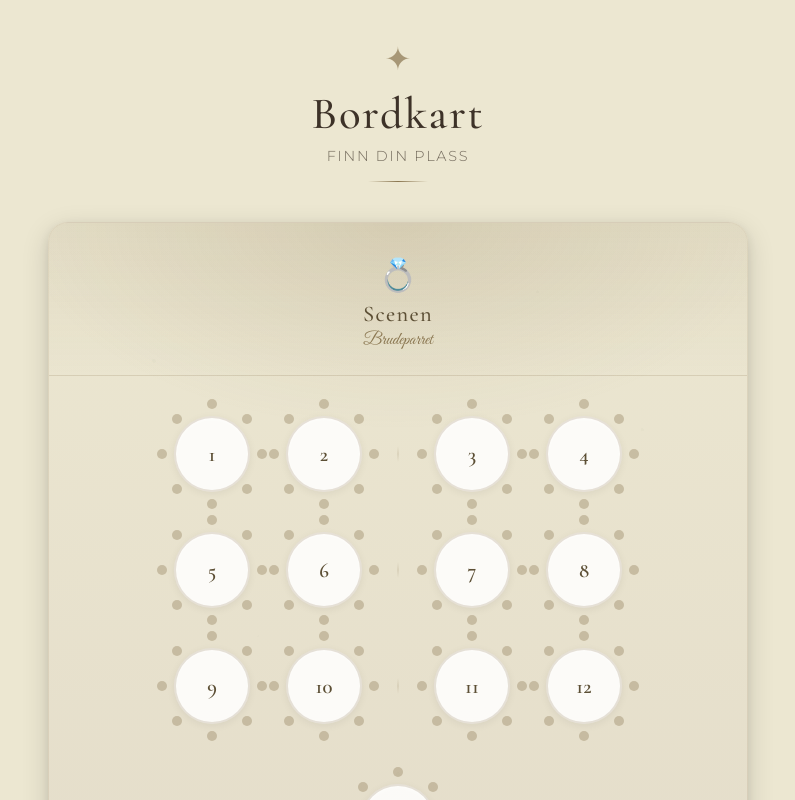
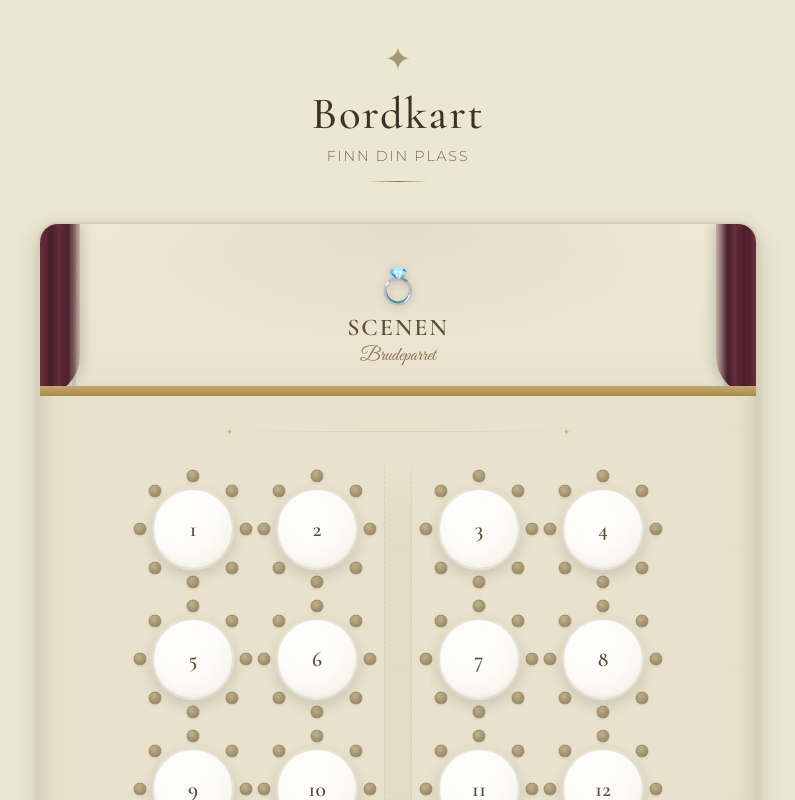
Before and after one commit to mahmoudAndRanim/wedding-map, a React (Vite) app: page / in a window 1280 px wide. Shown: the top 800 px of the page, without its empty margins (242-1037 px from the left). Built offline with nearby package versions, Linux system fonts and the light colour scheme.

Commit message:
feat: 14 tables, realistic stage with curtains, more space, polished design

```diff
--- a/src/components/Stage.jsx
+++ b/src/components/Stage.jsx
@@ -1,9 +1,21 @@
 export default function Stage() {
   return (
     <div className="stage">
-      <div className="stage__icon">💍</div>
-      <div className="stage__label">Scenen</div>
-      <div className="stage__sub">Brudeparret</div>
+      <div className="stage__platform">
+        <div className="stage__curtain-left" />
+        <div className="stage__curtain-right" />
+        <div className="stage__spotlight stage__spotlight--left" />
+        <div className="stage__spotlight stage__spotlight--right" />
+        <div className="stage__content">
+          <div className="stage__icon">💍</div>
+          <div className="stage__label">Scenen</div>
+          <div className="stage__sub">Brudeparret</div>
+        </div>
+        <div className="stage__edge" />
+      </div>
+      <div className="stage__spacer">
+        <div className="stage__floor-pattern" />
+      </div>
     </div>
   )
 }
--- a/src/components/TableRows.jsx
+++ b/src/components/TableRows.jsx
@@ -26,14 +26,10 @@ function Table({ table, isActive, onClick }) {
 
 export default function TableRows({ tables, activeTableId, onTableClick }) {
   /*
-    Layout: 13 tables total
-    - Tables 1-12: arranged in rows of 4 (2 left | aisle | 2 right)
-      Row 1 (front, near stage): tables 1, 2 | 3, 4
-      Row 2: tables 5, 6 | 7, 8
-      Row 3: tables 9, 10 | 11, 12
-    - Table 13: centered at bottom
-
-    Numbering: 1 starts at front (near stage), goes left-to-right, row by row
+    Layout: 14 tables
+    - 12 tables in 3 rows of 4 (2 left | aisle | 2 right)
+    - 2 extra tables centered at the bottom
+    Numbering starts at 1 near the stage
   */
 
   const rows = [
@@ -47,6 +43,9 @@ export default function TableRows({ tables, activeTableId, onTableClick }) {
 
   return (
     <div className="tables-area">
+      {/* Aisle runs continuously */}
+      <div className="aisle-line" />
+
       {rows.map((row, ri) => (
         <div className="table-row" key={ri}>
           <div className="table-row__left">
@@ -73,13 +72,18 @@ export default function TableRows({ tables, activeTableId, onTableClick }) {
         </div>
       ))}
 
-      {/* Table 13 centered */}
+      {/* Tables 13 & 14 */}
       <div className="tables-extra">
         <Table
           table={tableMap[13]}
           isActive={activeTableId === 13}
           onClick={onTableClick}
         />
+        <Table
+          table={tableMap[14]}
+          isActive={activeTableId === 14}
+          onClick={onTableClick}
+        />
       </div>
     </div>
   )
--- a/src/data/tables.js
+++ b/src/data/tables.js
@@ -105,6 +105,14 @@ const tables = [
       'Gjest 13-5', 'Gjest 13-6', 'Gjest 13-7', 'Gjest 13-8',
     ],
   },
+  {
+    id: 14,
+    label: 'Bord 14',
+    guests: [
+      'Gjest 14-1', 'Gjest 14-2', 'Gjest 14-3', 'Gjest 14-4',
+      'Gjest 14-5', 'Gjest 14-6', 'Gjest 14-7', 'Gjest 14-8',
+    ],
+  },
 ]
 
 export default tables
--- a/src/index.css
+++ b/src/index.css
@@ -11,18 +11,26 @@
 :root {
   --bg: #ECE7D1;
   --bg-dark: #E4DDCA;
+  --bg-floor: #E8E2CC;
   --text: #3D3228;
   --text-dim: rgba(61, 50, 40, 0.68);
   --gold: #8A7650;
   --gold-soft: #9E8D62;
   --gold-deep: #5C4F35;
   --gold-glow: rgba(138, 118, 80, 0.15);
+  --gold-shimmer: rgba(138, 118, 80, 0.08);
   --rose-gold: #8E977D;
-  --card-bg: rgba(255, 255, 255, 0.85);
-  --card-bg-hover: rgba(255, 255, 255, 0.95);
+  --card-bg: rgba(255, 255, 255, 0.88);
+  --card-bg-hover: rgba(255, 255, 255, 0.96);
+  --curtain: #6B2D3E;
+  --curtain-dark: #4A1F2B;
+  --stage-wood: #C4A96A;
+  --stage-wood-dark: #A68B4B;
   --shadow-sm: 0 2px 8px rgba(0, 0, 0, 0.06);
   --shadow-md: 0 4px 16px rgba(0, 0, 0, 0.1);
   --shadow-lg: 0 8px 28px rgba(0, 0, 0, 0.14), 0 3px 10px rgba(0, 0, 0, 0.08);
+  --shadow-table: 0 4px 12px rgba(0,0,0,0.08), 0 1px 3px rgba(0,0,0,0.06);
+  --shadow-table-hover: 0 8px 24px rgba(0,0,0,0.12), 0 2px 6px rgba(0,0,0,0.08);
   --radius: 12px;
   --radius-lg: 20px;
   --font-heading: 'Cormorant Garamond', Georgia, serif;
@@ -100,32 +108,54 @@ body {
 .hall {
   position: relative;
   width: 100%;
-  max-width: 700px;
+  max-width: 720px;
   margin: 20px auto 0;
-  background:
-    radial-gradient(ellipse 90% 50% at 50% 0%, var(--gold-glow) 0%, transparent 60%),
-    linear-gradient(180deg, var(--bg) 0%, var(--bg-dark) 100%);
+  background: var(--bg-floor);
   border-radius: var(--radius-lg);
-  border: 1px solid rgba(138, 118, 80, 0.15);
-  box-shadow: var(--shadow-lg);
+  border: 2px solid rgba(138, 118, 80, 0.18);
+  box-shadow:
+    var(--shadow-lg),
+    inset 0 0 60px rgba(138, 118, 80, 0.06);
   overflow: hidden;
-  padding: 0 0 40px;
+  padding: 0 0 44px;
 }
 
-/* Botanical dot pattern overlay */
+/* Wooden floor texture */
 .hall::before {
   content: '';
   position: absolute;
   inset: 0;
   pointer-events: none;
-  opacity: 0.35;
+  opacity: 0.4;
   background:
-    radial-gradient(circle at 15% 20%, rgba(130, 150, 120, 0.12) 2px, transparent 2px),
-    radial-gradient(circle at 85% 30%, rgba(130, 150, 120, 0.10) 1.5px, transparent 1.5px),
-    radial-gradient(circle at 50% 80%, rgba(130, 150, 120, 0.08) 2px, transparent 2px),
-    radial-gradient(circle at 30% 60%, rgba(130, 150, 120, 0.06) 1px, transparent 1px),
-    radial-gradient(circle at 70% 10%, rgba(130, 150, 120, 0.10) 1.5px, transparent 1.5px);
-  background-size: 100% 100%;
+    repeating-linear-gradient(
+      90deg,
+      transparent,
+      transparent 48px,
+      rgba(138, 118, 80, 0.04) 48px,
+      rgba(138, 118, 80, 0.04) 49px
+    ),
+    repeating-linear-gradient(
+      0deg,
+      transparent,
+      transparent 120px,
+      rgba(138, 118, 80, 0.03) 120px,
+      rgba(138, 118, 80, 0.03) 121px
+    );
+  z-index: 0;
+}
+
+/* Subtle wall shadow edges */
+.hall::after {
+  content: '';
+  position: absolute;
+  inset: 0;
+  pointer-events: none;
+  box-shadow:
+    inset 6px 0 20px rgba(0, 0, 0, 0.04),
+    inset -6px 0 20px rgba(0, 0, 0, 0.04),
+    inset 0 -8px 20px rgba(0, 0, 0, 0.03);
+  border-radius: var(--radius-lg);
   z-index: 0;
 }
 
@@ -140,29 +170,173 @@ body {
   display: flex;
   flex-direction: column;
   align-items: center;
-  padding: 32px 20px 24px;
-  background: linear-gradient(180deg, rgba(138, 118, 80, 0.10) 0%, transparent 100%);
-  border-bottom: 1px solid rgba(138, 118, 80, 0.12);
+}
+
+.stage__platform {
+  position: relative;
+  width: 100%;
+  padding: 40px 40px 28px;
+  background:
+    radial-gradient(ellipse 80% 100% at 50% 0%, rgba(138, 118, 80, 0.12) 0%, transparent 70%),
+    linear-gradient(180deg, #F0EBDA 0%, var(--bg-floor) 100%);
+  display: flex;
+  flex-direction: column;
+  align-items: center;
+  overflow: hidden;
+}
+
+/* Curtain left */
+.stage__curtain-left,
+.stage__curtain-right {
+  position: absolute;
+  top: 0;
+  width: 40px;
+  height: 100%;
+  z-index: 2;
+}
+
+.stage__curtain-left {
+  left: 0;
+  background: linear-gradient(90deg,
+    var(--curtain) 0%,
+    var(--curtain-dark) 30%,
+    var(--curtain) 50%,
+    var(--curtain-dark) 70%,
+    rgba(107, 45, 62, 0.3) 100%
+  );
+  border-radius: 0 0 40px 0;
+  box-shadow: 4px 0 12px rgba(0, 0, 0, 0.15);
+}
+
+.stage__curtain-right {
+  right: 0;
+  background: linear-gradient(270deg,
+    var(--curtain) 0%,
+    var(--curtain-dark) 30%,
+    var(--curtain) 50%,
+    var(--curtain-dark) 70%,
+    rgba(107, 45, 62, 0.3) 100%
+  );
+  border-radius: 0 0 0 40px;
+  box-shadow: -4px 0 12px rgba(0, 0, 0, 0.15);
+}
+
+/* Curtain drape folds */
+.stage__curtain-left::before,
+.stage__curtain-right::before {
+  content: '';
+  position: absolute;
+  top: 0;
+  width: 100%;
+  height: 100%;
+  background: repeating-linear-gradient(
+    90deg,
+    transparent,
+    transparent 8px,
+    rgba(0, 0, 0, 0.08) 8px,
+    rgba(0, 0, 0, 0.08) 12px
+  );
+}
+
+/* Spotlights */
+.stage__spotlight {
+  position: absolute;
+  top: 0;
+  width: 120px;
+  height: 140px;
+  opacity: 0.5;
+  z-index: 1;
+  pointer-events: none;
+}
+
+.stage__spotlight--left {
+  left: 30px;
+  background: radial-gradient(ellipse 100% 100% at 0% 0%, rgba(255, 240, 200, 0.25) 0%, transparent 70%);
+}
+
+.stage__spotlight--right {
+  right: 30px;
+  background: radial-gradient(ellipse 100% 100% at 100% 0%, rgba(255, 240, 200, 0.25) 0%, transparent 70%);
+}
+
+.stage__content {
+  position: relative;
+  z-index: 3;
+  display: flex;
+  flex-direction: column;
+  align-items: center;
 }
 
 .stage__icon {
-  font-size: 2rem;
+  font-size: 2.2rem;
   margin-bottom: 6px;
+  filter: drop-shadow(0 2px 4px rgba(0, 0, 0, 0.15));
 }
 
 .stage__label {
   font-family: var(--font-heading);
-  font-size: clamp(1.1rem, 3vw, 1.4rem);
-  font-weight: 500;
+  font-size: clamp(1.2rem, 3vw, 1.5rem);
+  font-weight: 600;
   color: var(--gold-deep);
-  letter-spacing: 0.06em;
+  letter-spacing: 0.08em;
+  text-transform: uppercase;
 }
 
 .stage__sub {
   font-family: var(--font-accent);
-  font-size: clamp(0.9rem, 2.5vw, 1.1rem);
+  font-size: clamp(1rem, 2.5vw, 1.2rem);
   color: var(--gold);
   margin-top: 2px;
+}
+
+/* Stage front edge (wooden lip) */
+.stage__edge {
+  position: absolute;
+  bottom: 0;
+  left: 0;
+  right: 0;
+  height: 10px;
+  background: linear-gradient(180deg, var(--stage-wood) 0%, var(--stage-wood-dark) 100%);
+  box-shadow: 0 3px 8px rgba(0, 0, 0, 0.15);
+  z-index: 4;
+}
+
+/* Spacer between stage and tables (dance floor / open area) */
+.stage__spacer {
+  position: relative;
+  width: 100%;
+  height: 70px;
+  display: flex;
+  align-items: center;
+  justify-content: center;
+  overflow: hidden;
+}
+
+.stage__floor-pattern {
+  width: 80%;
+  max-width: 320px;
+  height: 1px;
+  background: linear-gradient(90deg, transparent, rgba(138, 118, 80, 0.2), transparent);
+  position: relative;
+}
+
+.stage__floor-pattern::before,
+.stage__floor-pattern::after {
+  content: '✦';
+  position: absolute;
+  top: 50%;
+  transform: translateY(-50%);
+  font-size: 0.55rem;
+  color: var(--gold);
+  opacity: 0.4;
+}
+
+.stage__floor-pattern::before {
+  left: -12px;
+}
+
+.stage__floor-pattern::after {
+  right: -12px;
 }
 
 /* ===== TABLE GRID ===== */
@@ -170,8 +344,25 @@ body {
 .tables-area {
   display: flex;
   flex-direction: column;
-  gap: 16px;
-  padding: 28px 20px 0;
+  gap: 20px;
+  padding: 8px 24px 0;
+  position: relative;
+}
+
+/* Continuous aisle line */
+.aisle-line {
+  position: absolute;
+  top: 0;
+  bottom: 0;
+  left: 50%;
+  width: 28px;
+  transform: translateX(-50%);
+  background:
+    linear-gradient(180deg, transparent 0%, rgba(138, 118, 80, 0.06) 10%, rgba(138, 118, 80, 0.06) 90%, transparent 100%);
+  border-left: 1px dashed rgba(138, 118, 80, 0.12);
+  border-right: 1px dashed rgba(138, 118, 80, 0.12);
+  pointer-events: none;
+  z-index: 0;
 }
 
 .table-row {
@@ -179,12 +370,14 @@ body {
   justify-content: center;
   gap: 0;
   align-items: center;
+  position: relative;
+  z-index: 1;
 }
 
 .table-row__left,
 .table-row__right {
   display: flex;
-  gap: 12px;
+  gap: 14px;
   flex: 1;
 }
 
@@ -196,84 +389,93 @@ body {
   justify-content: flex-start;
 }
 
-/* Aisle */
+/* Aisle gap in each row */
 .aisle {
-  width: 48px;
-  min-width: 48px;
+  width: 52px;
+  min-width: 52px;
   display: flex;
   align-items: center;
   justify-content: center;
   position: relative;
 }
 
-.aisle::before {
-  content: '';
-  position: absolute;
-  top: -8px;
-  bottom: -8px;
-  width: 2px;
-  background: linear-gradient(180deg, transparent, rgba(138, 118, 80, 0.15), transparent);
-  left: 50%;
-  transform: translateX(-50%);
-}
-
-/* ===== TABLE (round) ===== */
+/* ===== TABLE (round, realistic) ===== */
 
 .table {
   position: relative;
-  width: 100px;
-  height: 100px;
+  width: 110px;
+  height: 110px;
   cursor: pointer;
   transition: transform 0.3s cubic-bezier(0.34, 1.56, 0.64, 1);
 }
 
 .table:hover {
   transform: scale(1.08);
+  z-index: 2;
 }
 
 .table:active {
   transform: scale(0.97);
 }
 
+/* Tablecloth (outer ring/shadow) */
 .table__surface {
   position: absolute;
-  inset: 12px;
+  inset: 14px;
   border-radius: 50%;
-  background: var(--card-bg);
-  border: 2px solid rgba(138, 118, 80, 0.2);
+  background:
+    radial-gradient(circle at 35% 30%, rgba(255,255,255,0.95) 0%, rgba(255,255,255,0.85) 50%, rgba(245,240,230,0.9) 100%);
+  border: 2px solid rgba(138, 118, 80, 0.18);
   box-shadow:
-    var(--shadow-sm),
-    inset 0 1px 3px rgba(255, 255, 255, 0.5);
+    var(--shadow-table),
+    inset 0 2px 6px rgba(255, 255, 255, 0.6),
+    inset 0 -2px 4px rgba(0, 0, 0, 0.04);
   display: flex;
   align-items: center;
   justify-content: center;
   transition: all 0.3s ease;
 }
 
+/* Tablecloth drape shadow */
+.table__surface::before {
+  content: '';
+  position: absolute;
+  inset: -4px;
+  border-radius: 50%;
+  background: transparent;
+  box-shadow: 0 6px 16px rgba(0, 0, 0, 0.06);
+  z-index: -1;
+}
+
 .table:hover .table__surface {
-  background: var(--card-bg-hover);
+  background:
+    radial-gradient(circle at 35% 30%, rgba(255,255,255,1) 0%, rgba(255,255,255,0.95) 50%, rgba(250,245,235,0.95) 100%);
   border-color: var(--gold);
   box-shadow:
-    var(--shadow-md),
-    0 0 20px var(--gold-glow),
-    inset 0 1px 3px rgba(255, 255, 255, 0.5);
+    var(--shadow-table-hover),
+    0 0 24px var(--gold-glow),
+    inset 0 2px 6px rgba(255, 255, 255, 0.7),
+    inset 0 -2px 4px rgba(0, 0, 0, 0.04);
 }
 
 .table--active .table__surface {
-  background: var(--card-bg-hover);
+  background:
+    radial-gradient(circle at 35% 30%, rgba(255,255,255,1) 0%, rgba(255,255,255,0.95) 50%, rgba(250,245,235,0.95) 100%);
   border-color: var(--gold);
   box-shadow:
-    var(--shadow-md),
-    0 0 24px var(--gold-glow),
-    inset 0 1px 3px rgba(255, 255, 255, 0.5);
+    var(--shadow-table-hover),
+    0 0 30px rgba(138, 118, 80, 0.2),
+    inset 0 2px 6px rgba(255, 255, 255, 0.7),
+    inset 0 -2px 4px rgba(0, 0, 0, 0.04);
 }
 
 .table__number {
   font-family: var(--font-heading);
-  font-size: 1.3rem;
+  font-size: 1.35rem;
   font-weight: 600;
   color: var(--gold-deep);
   user-select: none;
+  text-shadow: 0 1px 1px rgba(255, 255, 255, 0.5);
 }
 
 /* Chairs around the table */
@@ -284,40 +486,56 @@ body {
 
 .chair {
   position: absolute;
-  width: 10px;
-  height: 10px;
+  width: 13px;
+  height: 13px;
   border-radius: 50%;
-  background: var(--gold);
-  opacity: 0.35;
-  transition: opacity 0.3s ease, background 0.3s ease;
+  background:
+    radial-gradient(circle at 40% 35%, #B89E6A, #8A7650, #6B5A3A);
+  border: 1px solid rgba(107, 90, 58, 0.3);
+  box-shadow:
+    0 1px 3px rgba(0, 0, 0, 0.12),
+    inset 0 1px 1px rgba(255, 255, 255, 0.15);
+  opacity: 0.7;
+  transition: opacity 0.3s ease, transform 0.3s ease;
 }
 
 .table:hover .chair {
-  opacity: 0.6;
+  opacity: 0.9;
+  transform: scale(1.05);
 }
 
 .table--active .chair {
-  opacity: 0.7;
-  background: var(--gold-deep);
+  opacity: 1;
 }
 
 /* Position 8 chairs around a circle */
-.chair:nth-child(1) { top: 0; left: 50%; transform: translate(-50%, -50%); }
-.chair:nth-child(2) { top: 14.6%; right: 14.6%; transform: translate(50%, -50%); }
-.chair:nth-child(3) { top: 50%; right: 0; transform: translate(50%, -50%); }
-.chair:nth-child(4) { bottom: 14.6%; right: 14.6%; transform: translate(50%, 50%); }
-.chair:nth-child(5) { bottom: 0; left: 50%; transform: translate(-50%, 50%); }
-.chair:nth-child(6) { bottom: 14.6%; left: 14.6%; transform: translate(-50%, 50%); }
-.chair:nth-child(7) { top: 50%; left: 0; transform: translate(-50%, -50%); }
-.chair:nth-child(8) { top: 14.6%; left: 14.6%; transform: translate(-50%, -50%); }
+.chair:nth-child(1) { top: 2%; left: 50%; transform: translate(-50%, -50%); }
+.chair:nth-child(2) { top: 15%; right: 15%; transform: translate(50%, -50%); }
+.chair:nth-child(3) { top: 50%; right: 2%; transform: translate(50%, -50%); }
+.chair:nth-child(4) { bottom: 15%; right: 15%; transform: translate(50%, 50%); }
+.chair:nth-child(5) { bottom: 2%; left: 50%; transform: translate(-50%, 50%); }
+.chair:nth-child(6) { bottom: 15%; left: 15%; transform: translate(-50%, 50%); }
+.chair:nth-child(7) { top: 50%; left: 2%; transform: translate(-50%, -50%); }
+.chair:nth-child(8) { top: 15%; left: 15%; transform: translate(-50%, -50%); }
 
-/* ===== EXTRA TABLES ROW (at bottom, for 13th table or odd extras) ===== */
+.table:hover .chair:nth-child(1) { transform: translate(-50%, -50%) scale(1.05); }
+.table:hover .chair:nth-child(2) { transform: translate(50%, -50%) scale(1.05); }
+.table:hover .chair:nth-child(3) { transform: translate(50%, -50%) scale(1.05); }
+.table:hover .chair:nth-child(4) { transform: translate(50%, 50%) scale(1.05); }
+.table:hover .chair:nth-child(5) { transform: translate(-50%, 50%) scale(1.05); }
+.table:hover .chair:nth-child(6) { transform: translate(-50%, 50%) scale(1.05); }
+.table:hover .chair:nth-child(7) { transform: translate(-50%, -50%) scale(1.05); }
+.table:hover .chair:nth-child(8) { transform: translate(-50%, -50%) scale(1.05); }
+
+/* ===== EXTRA TABLES ROW ===== */
 
 .tables-extra {
   display: flex;
   justify-content: center;
-  padding-top: 20px;
-  gap: 16px;
+  padding-top: 16px;
+  gap: 20px;
+  position: relative;
+  z-index: 1;
 }
 
 /* ===== GUEST MODAL / PANEL ===== */
@@ -325,9 +543,9 @@ body {
 .modal-backdrop {
   position: fixed;
   inset: 0;
-  background: rgba(61, 50, 40, 0.35);
-  backdrop-filter: blur(6px);
-  -webkit-backdrop-filter: blur(6px);
+  background: rgba(61, 50, 40, 0.4);
+  backdrop-filter: blur(8px);
+  -webkit-backdrop-filter: blur(8px);
   z-index: 100;
   display: flex;
   align-items: center;
@@ -336,10 +554,10 @@ body {
 }
 
 .modal {
-  background: var(--bg);
+  background: linear-gradient(180deg, #F5F1E6 0%, var(--bg) 100%);
   border-radius: var(--radius-lg);
   border: 1px solid rgba(138, 118, 80, 0.2);
-  box-shadow: var(--shadow-lg);
+  box-shadow: var(--shadow-lg), 0 0 40px rgba(138, 118, 80, 0.08);
   width: 100%;
   max-width: 380px;
   padding: 32px 28px 28px;
@@ -354,7 +572,7 @@ body {
   left: 0;
   right: 0;
   height: 3px;
-  background: linear-gradient(90deg, transparent, var(--gold), transparent);
+  background: linear-gradient(90deg, transparent 10%, var(--gold) 50%, transparent 90%);
 }
 
 .modal__close {
@@ -511,24 +729,28 @@ body {
 
 /* ===== RESPONSIVE ===== */
 
-@media (max-width: 500px) {
+@media (max-width: 560px) {
   .table {
-    width: 80px;
-    height: 80px;
+    width: 85px;
+    height: 85px;
   }
 
   .table__number {
-    font-size: 1.05rem;
+    font-size: 1.1rem;
   }
 
   .chair {
-    width: 8px;
-    height: 8px;
+    width: 10px;
+    height: 10px;
   }
 
   .aisle {
-    width: 32px;
-    min-width: 32px;
+    width: 36px;
+    min-width: 36px;
+  }
+
+  .aisle-line {
+    width: 20px;
   }
 
   .table-row__left,
@@ -537,12 +759,21 @@ body {
   }
 
   .tables-area {
-    gap: 12px;
-    padding: 20px 12px 0;
+    gap: 14px;
+    padding: 8px 14px 0;
   }
 
-  .stage {
-    padding: 24px 16px 18px;
+  .stage__platform {
+    padding: 28px 28px 22px;
+  }
+
+  .stage__curtain-left,
+  .stage__curtain-right {
+    width: 28px;
+  }
+
+  .stage__spacer {
+    height: 50px;
   }
 
   .hall {
@@ -554,23 +785,46 @@ body {
   }
 }
 
-@media (max-width: 380px) {
+@media (max-width: 400px) {
   .table {
-    width: 66px;
-    height: 66px;
+    width: 70px;
+    height: 70px;
   }
 
   .table__number {
-    font-size: 0.9rem;
+    font-size: 0.95rem;
   }
 
   .chair {
-    width: 7px;
-    height: 7px;
+    width: 8px;
+    height: 8px;
   }
 
   .aisle {
-    width: 24px;
-    min-width: 24px;
+    width: 26px;
+    min-width: 26px;
+  }
+
+  .aisle-line {
+    width: 16px;
+  }
+
+  .stage__curtain-left,
+  .stage__curtain-right {
+    width: 20px;
+  }
+
+  .stage__spacer {
+    height: 40px;
+  }
+
+  .tables-area {
+    gap: 10px;
+    padding: 6px 10px 0;
+  }
+
+  .table-row__left,
+  .table-row__right {
+    gap: 6px;
   }
 }
```
